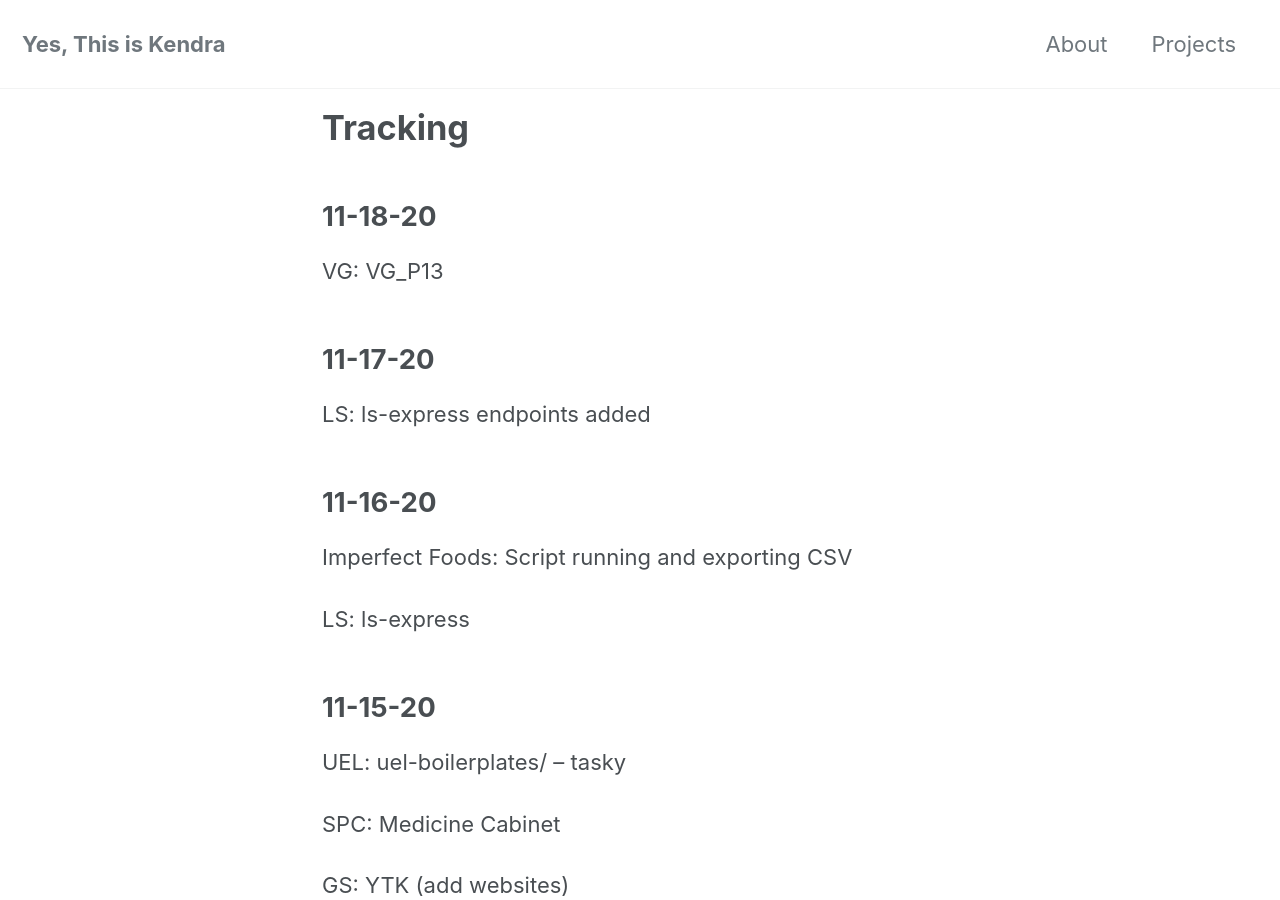
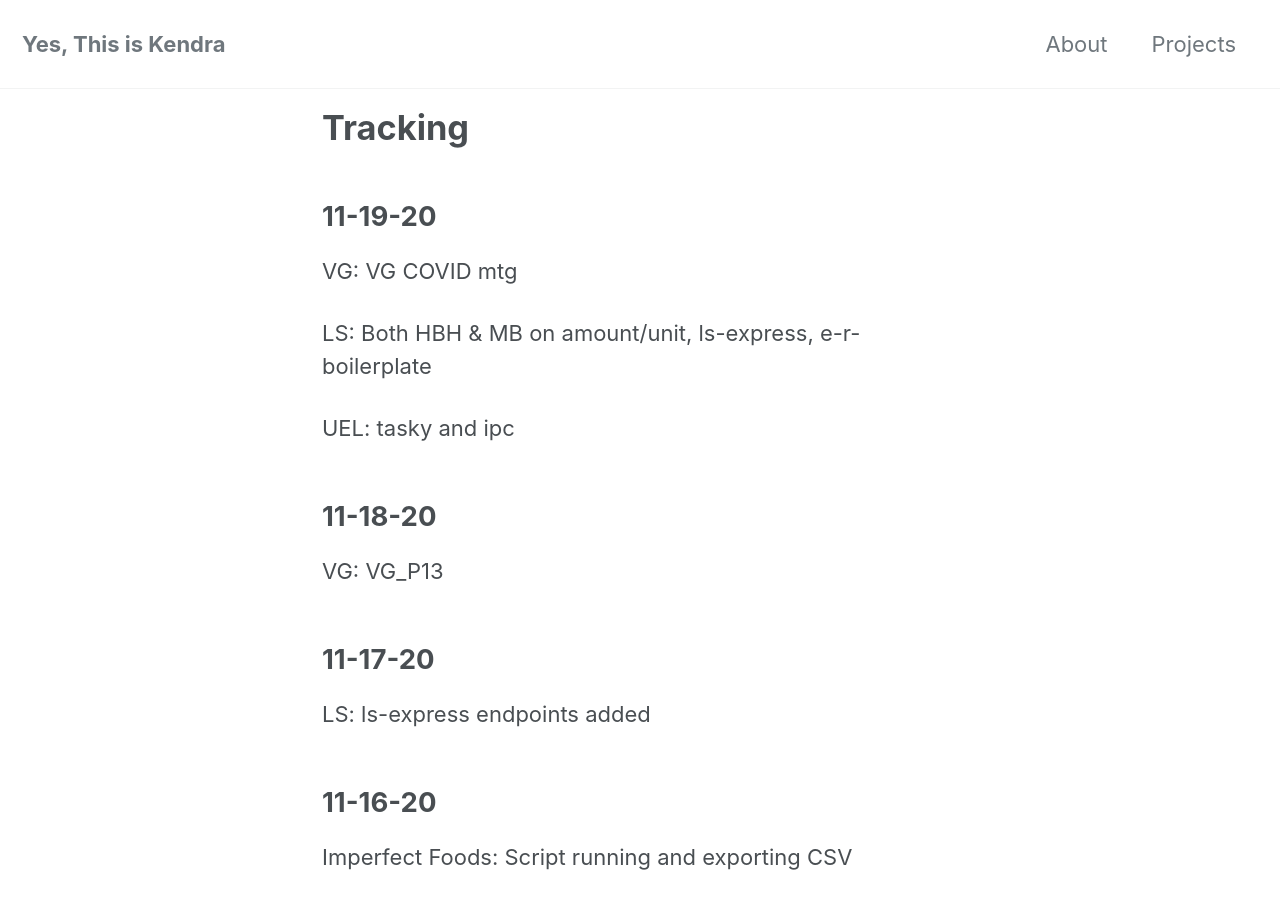
Before and after one commit to yesthisiskendra/yesthisiskendra.github.io, a Jekyll site: the page built from _pages/tracking.md, in a window 1280 px wide and 900 px high. Built offline with Jekyll 4.4.1, drawn with Linux system fonts in a browser that asks for light colours; cached includes are drawn as plain includes; nearby versions of some CDN libraries.

Commit message:
Add tracking

```diff
--- a/_pages/tracking.md
+++ b/_pages/tracking.md
@@ -3,6 +3,13 @@ layout: home
 title: "Tracking"
 permalink: /tracking/
 ---
+## 11-19-20
+
+VG: VG COVID mtg
+
+LS: Both HBH & MB on amount/unit, ls-express, e-r-boilerplate
+
+UEL: tasky and ipc
 
 ## 11-18-20
 
```
